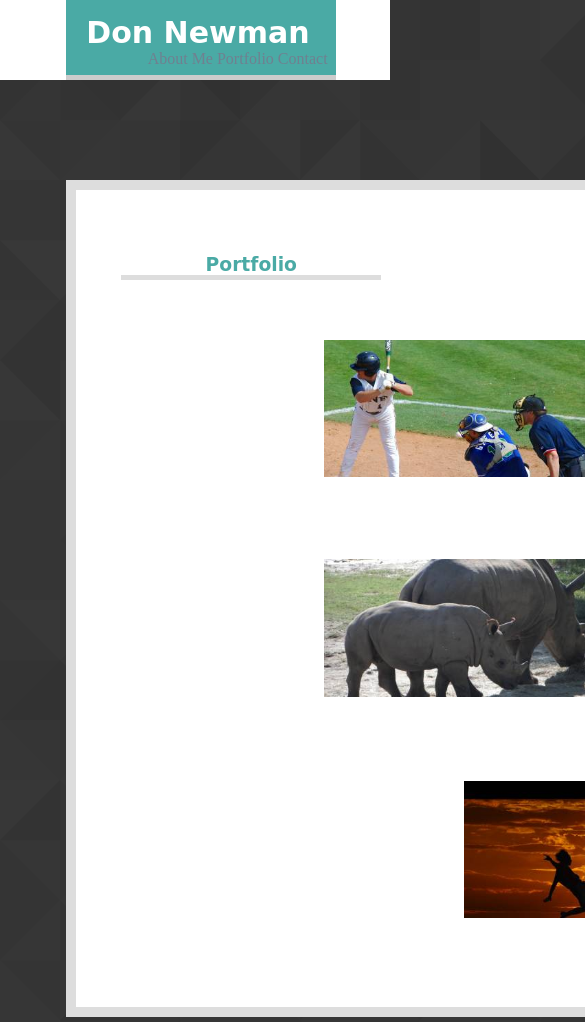
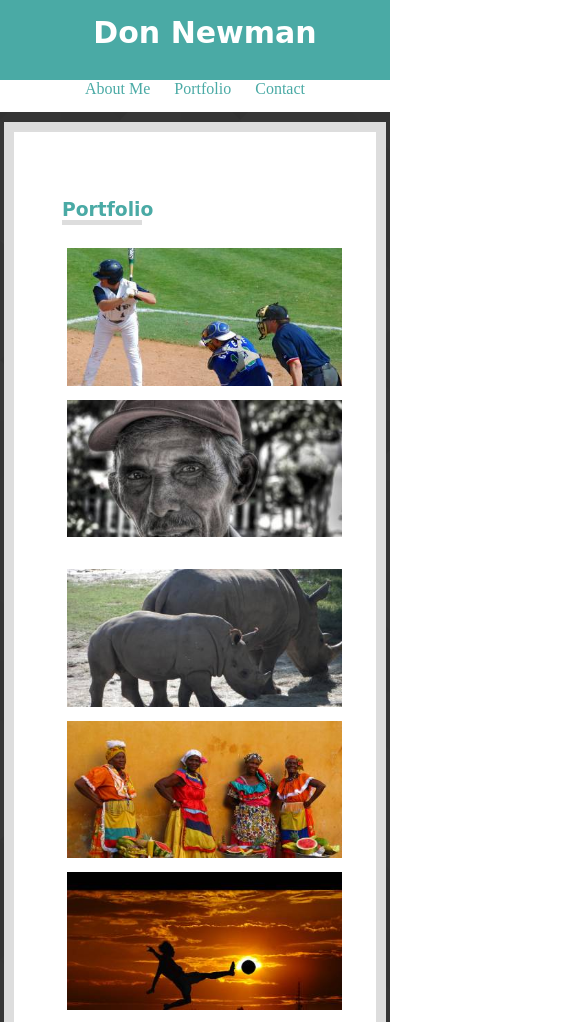
Before and after one commit to Djn94/Responsive-portfolio, a plain HTML site: page portfolio.html in a window 390 px wide. Shown: the top 1022 px of the page, 585 px wide, since content can reach past the window. Drawn offline with Linux system fonts and the light colour scheme.

Commit message:
final version fixed auto margins

```diff
--- a/assets/css/style.css
+++ b/assets/css/style.css
@@ -10,7 +10,8 @@ h1, h2, h3{
 }
 p{
     font-family: "railway";
-    color:#777777;
+    color:black;
+    word-wrap: break-word;
 }
 h1{border-bottom: 5px solid #cccccc;
     background-color:white;
@@ -21,7 +22,7 @@ h1{border-bottom: 5px solid #cccccc;
 .hi{
     background-color:#4aaaa5;
     color:white;
-    width: 250px;
+    width: 17%;
     margin-left:17%;
     padding-top:15px;
     padding-bottom:25px;
@@ -43,42 +44,49 @@ h1{border-bottom: 5px solid #cccccc;
     text-decoration: none;
     size: 2px;
 }
-
+h2{
+    color:#4aaaa5;
+    background-color:white;
+    margin-right:70%;
+    border-bottom: 5px solid #dddddd;
+    width:100%
+}
 h3{
         color:#4aaaa5;
         background-color:white;
-        margin-right:700px;
+        margin-right:70%;
         border-bottom: 5px solid #dddddd;
         clear: both;
 
       }
-.mainbox{
-        width: 960px;
+.wordcontainer{
         border:10px solid #dddddd;
+        width:75%;
         padding:45px;
-        margin-left: 17%;
-        margin-right:25%;
-        margin-top:100px;
+        margin-left: 12.5%;
+        margin-right:12.5%;
+        margin-top:10%;
         margin-bottom:10%;
         background-color: #ffffff;
+        text-emphasis: wrap;
 }
 .mainboxinp{
-    width: 960px;
+    width: 75%;
     border:10px solid #dddddd;
     padding:45px;
-    margin-left: 17%;
-    margin-right:25%;
-    margin-top:100px;
-    margin-bottom:10%;
+    margin-left: 12.5%;
+    margin-right:12.5%;
+    margin-top: 10%;
+    margin-bottom:20%;
     background-color: #ffffff;
 }
 .mainboxport{
-    width: 960px;
+    width: 75%;
     border:10px solid #dddddd;
-    padding:45px;
-    margin-left: 17%;
-    margin-right:25%;
-    margin-top:100px;
+    padding:3rem;
+    margin-left: 12.5%;
+    margin-right:12.5%;
+    margin-top:10%;
     margin-bottom:10%;
     background-color: #ffffff;
 
@@ -94,6 +102,7 @@ h3{
     clear:both;
     overflow:auto;
     text-align: left;
+    flex:1;
 }
 input[type=text], select{
     width:100%;
@@ -114,45 +123,11 @@ input[type=text], select{
     box-sizing: border-box;
     text-align: left;
 }
-.dogpics{
-    display:flex;
-    flex-wrap: wrap;
-    flex-direction: column;
-    justify-content: space-evenly;
-    margin: 40px auto 0 auto;
-    justify-content: space-around;
+img{
+    padding:5px;
 }
-.lineone{
-    flex-direction: column;
-    flex: 1;
-    flex-basis: 30%;
-    padding:20x;
-    margin: 20px;
-    box-sizing: border-box;
-}
-.linetwo{
-    flex:1;
-    flex-direction: column;
-    flex-basis: 30%;
-    margin: 20px;
-    padding:20px;
-    box-sizing: border-box;
-}
-.linethree{
-    flex:1;
-    flex-direction: column;
-    flex-basis: 30%;
-    margin:20px;
-    padding:20px;
-    box-sizing: border-box;
-}
-
-
-
-
 .wrapper{
-    min-height: 100%;
-    margin-bottom: -50px;
+    width:100%;
     background-color:#666666;
     border-top: 8px solid #4aaaa5;
 
@@ -167,7 +142,90 @@ input[type=submit] {
     border-radius: 4px;
     cursor: pointer;
   }
+
 .footer,
 .push{
-    height: 50px;
+    height: 3rem;
+    margin: 0;
+
+
 }
+.wrapper{
+    position: static;
+    bottom:0;
+}
+@media only screen and (max-width: 980px){
+    .wordcontainer, .mainboxinp, .mainboxport{
+        margin-left: 5%;
+        width: auto;
+    }
+
+    .hi{margin:0px;
+    width:auto;
+    text-align: center;
+    height: 2.5rem;}
+    .linksheader{
+        background-color: white;
+        height: 2rem;
+    }
+    .pagelink{
+        text-decoration: none;
+        padding:10px;
+        color: #4aaaa5;
+    }
+}
+@media only screen and (max-width: 768px){}
+.wordcontainer, .mainboxinp, .mainboxport{
+    margin:5rem;
+    width: auto;
+}
+.linksheader{
+    background-color:white;
+        height: 2.5rem;
+
+}
+.pagelink{
+    text-decoration: none;
+    padding:10px;
+    color: #4aaaa5;
+}
+
+.hi{margin:0px;
+width:auto;
+text-align: center;
+height: 2.5rem;}
+
+@media only screen and (max-width: 640px){
+    .wordcontainer, .mainboxinp, .mainboxport{
+        margin:4px;
+        width: auto;
+    }
+
+    .hi{margin:0px;
+    width:auto;
+    text-align: center;
+    height: 2.5rem;}
+
+    .toplinks{
+        background-color: white
+        padding-top: 40px;
+    }
+    .header{
+        height: 5rem;
+    }
+    .linksheader{
+        background-color: white;
+        height: 2rem;
+    }
+    .pagelink{
+        text-decoration: none;
+        padding:10px;
+        color: #4aaaa5;
+    }
+    .header2{
+        margin-bottom: 10px;
+        min-width: auto;
+    }
+    .wrapper{
+        max-width: 110%;
+    }
--- a/portfolio.html
+++ b/portfolio.html
@@ -3,7 +3,7 @@
 <head>
   <meta charset="UTF-8">
   <title>Portfolio</title>
-  <!-- <link rel="stylesheet" type="text/css" href="assets/css/resetcss.css"> -->
+  <meta name="viewport" content="width=device-width, initial-scale=1">
   <link rel="stylesheet" type="text/css" href="assets/css/style.css">
 
 </head>
@@ -11,12 +11,15 @@
 <body>
     <div class="header">
         <h1 class="hi"> Don Newman</h1>
-                <div class="toplinks">
-                  <a href="index.html" id="pagelink">About Me</a>
-                 <a href="portfolio.html" id="pagelink">Portfolio</a>
-                 <a href="contacts.html" id="pagelink">Contact</a>
-                 </div>
+    </div>
+        <div class="header2">
+          <div class="linksheader">
+            <a href="index.html" class="pagelink">About Me</a>
+            <a href="portfolio.html" class="pagelink">Portfolio</a>
+            <a href="contacts.html" class="pagelink">Contact</a>
+          </div>
         </div>
+
 
         <!-- dis the big box -->
   <div class="mainboxport">
@@ -47,10 +50,13 @@
       </div>
     </div>
   </div>
-     <div class="wrapper">
-      copyright&copy;
-      <div class="push"></div>
-  </div>
-  <footer class="footer"></footer>
+  <div class="wrapper">
+    copyright&copy;
+     <div class="push">
+     </div>
+    <footer class="footer"></footer>
+    </div>
+
+     </div>
         </body>
 </html>
```
Also changed, not shown: contacts.html (+16 -8 lines), index.html (+17 -9 lines).
